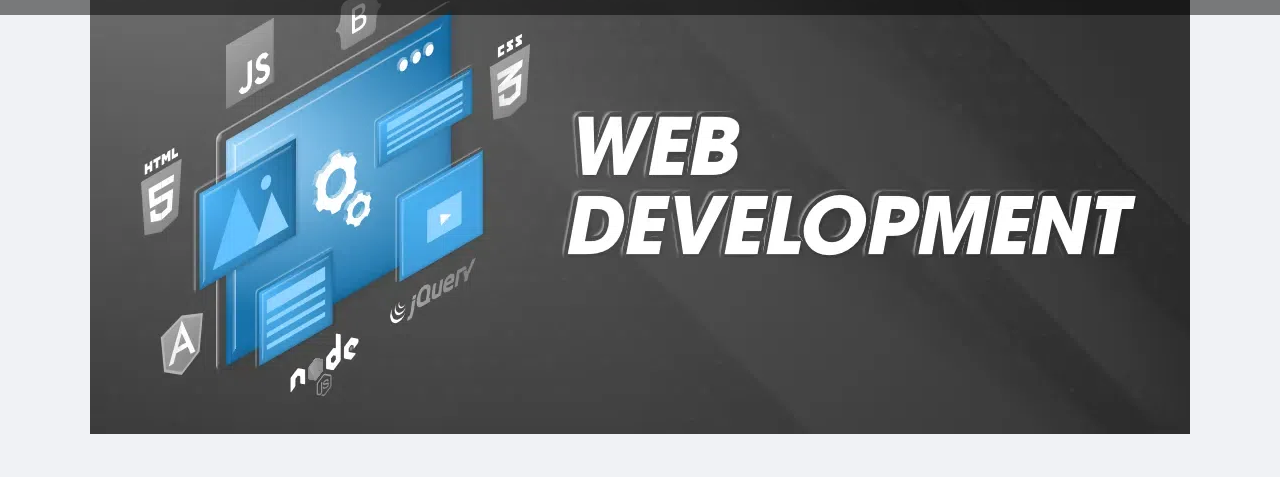
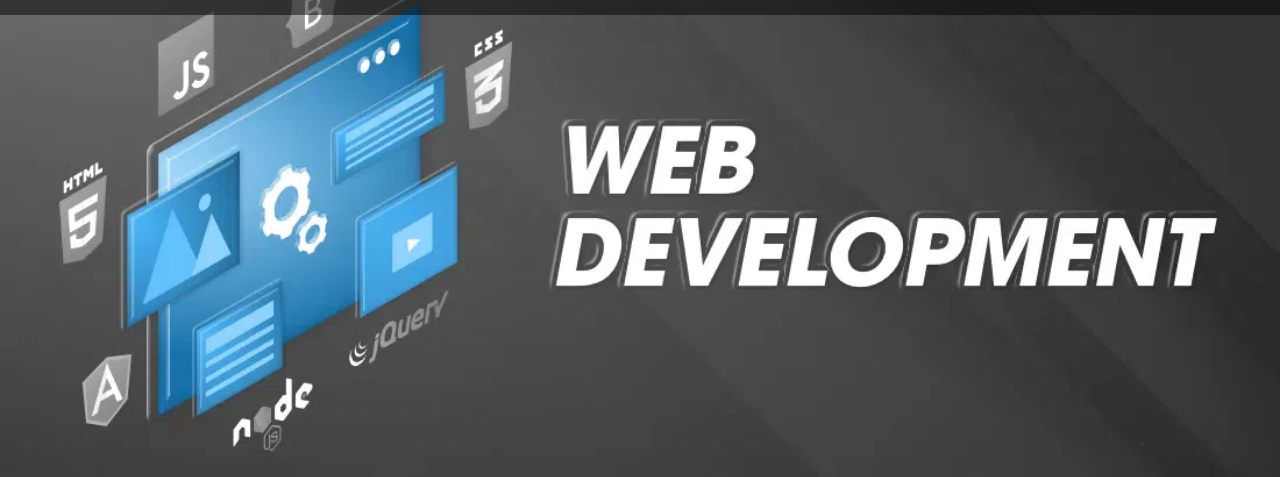
Before and after one commit to ibrahim-bin-ahmmed/form, a plain HTML site: page index.html in a window 1280 px wide. Shown: the part 82-559 px from the top of the page. Drawn offline with Linux system fonts and the light colour scheme.

Commit message:
some change

```diff
--- a/styles.css
+++ b/styles.css
@@ -139,14 +139,9 @@ nav ul li a:hover {
     background-color: #0056b3;
 }
 /* OLD */
-.container {
+.container img {
     width: 100%;
-    max-width: 1200px;
-    margin: 0 auto;
-    padding: 20px;
-    text-align: center;
 }
-
 h2 {
     font-size: 32px;
     margin-bottom: 20px;
```
